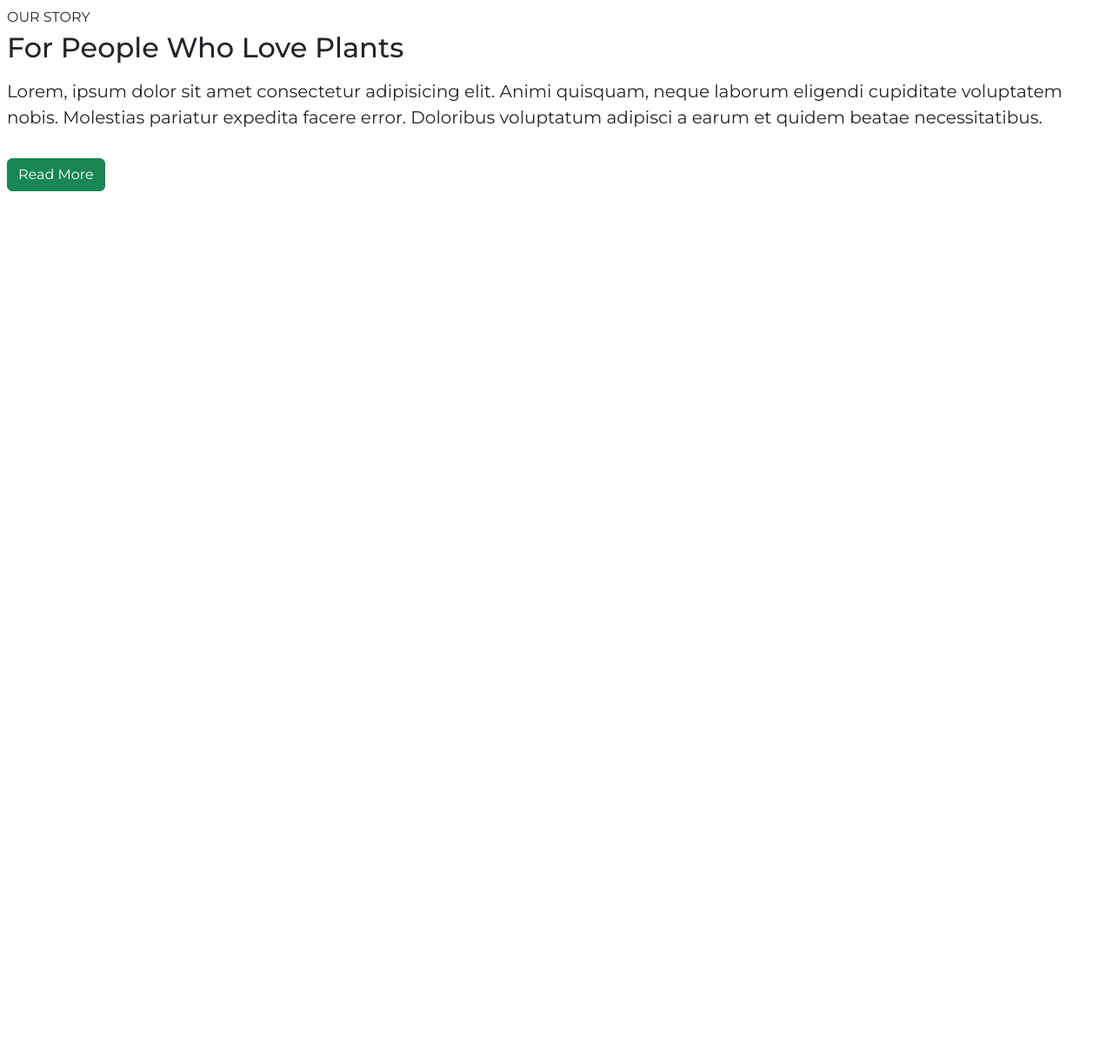
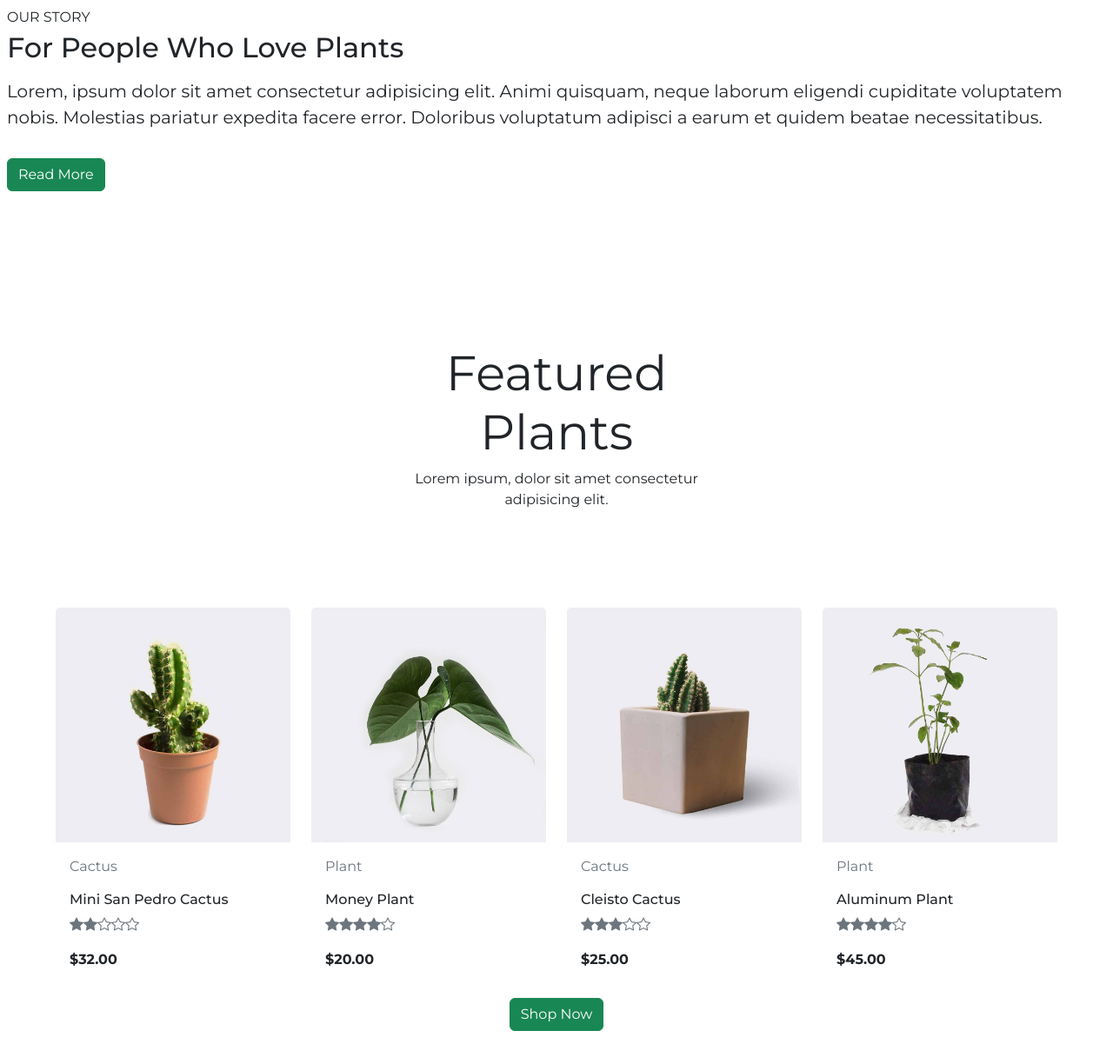
Before and after one commit to sophia0307/Plants_Store_Site, a plain HTML site: page index.html in a window 1280 px wide. Shown: the part 2266-3490 px from the top of the page at 87% size. Before the commit the page ends 2518 px from the top, so only its background shows below. Drawn offline with nearby package versions, Linux system fonts and the light colour scheme.

Commit message:
main > featured plants 완료
main > featured plants section 완료

```diff
--- a/index.html
+++ b/index.html
@@ -147,13 +147,78 @@
         <!-- about -->
         <div class="my-4">
             <img src="./images/bg04.jpg" class="img-fluid" alt="Our Story">
-            <div class="col-md-12 p-2 ">
+            <div class="col-md-12 p-2">
                 <p class="mb-1">OUR STORY</p>
                 <h2 class="mb-1">For People Who Love Plants</h2>
                 <p class="lead fw-normal my-3">Lorem, ipsum dolor sit amet consectetur adipisicing elit. Animi quisquam, neque laborum eligendi cupiditate voluptatem nobis. Molestias pariatur expedita facere error. Doloribus voluptatum adipisci a earum et quidem beatae necessitatibus.</p>
                 <a class="btn btn-success mt-3" href="#">Read More</a>
             </div>
         </div>
+
+        <!-- featured plants -->
+        <div class="position-relative overflow-hidden p-3 p-md-5 m-md-3 text-center">
+            <div class="col-md-5 p-lg-5 mx-auto my-5">
+                <h2 class="display-4 fw-normal text-dark">Featured Plants</h2>
+                <p>Lorem ipsum, dolor sit amet consectetur adipisicing elit.</p>
+            </div>
+
+            <div class="row row-cols-md-4 g-4">
+                <div class="col">
+                    <div class="card h-100 custom_card">
+                        <img src="./images/cactus01.jpg" class="card-img-top" alt="Mini San Pedro Cactus Image"><!--product image-->
+                        <div class="card-body text-start">
+                            <p class="card-text fs-6 text-secondary">Cactus</p><!--product category-->
+                            <h5 class="card-title text-capitalize fs-6">Mini San Pedro Cactus</h5><!--product name-->
+                            <p class="card-text custom_star_rating fs-6 text-secondary"><!--product star rating -->
+                                <i class="bi bi-star-fill"></i><i class="bi bi-star-fill"></i><i class="bi bi-star"></i><i class="bi bi-star"></i><i class="bi bi-star"></i>
+                            </p>
+                            <p class="card-text fs-6 text-dark fw-bold">$32.00</p><!--product price -->
+                        </div>
+                    </div>
+                </div>
+                <div class="col">
+                    <div class="card h-100 custom_card">
+                        <img src="./images/plant01.jpg" class="card-img-top" alt="Money Plant Image"><!--product image-->
+                        <div class="card-body text-start">
+                            <p class="card-text fs-6 text-secondary">Plant</p><!--product category-->
+                            <h5 class="card-title text-capitalize fs-6">Money Plant</h5><!--product name-->
+                            <p class="card-text custom_star_rating fs-6 text-secondary"><!--product star rating -->
+                                <i class="bi bi-star-fill"></i><i class="bi bi-star-fill"></i><i class="bi bi-star-fill"></i><i class="bi bi-star-fill"></i><i class="bi bi-star"></i>
+                            </p>
+                            <p class="card-text fs-6 text-dark fw-bold">$20.00</p><!--product price -->
+                        </div>
+                    </div>
+                </div>
+                <div class="col">
+                    <div class="card h-100 custom_card">
+                        <img src="./images/cactus02.jpg" class="card-img-top" alt="Cleistocactus Cactus Image"><!--product image-->
+                        <div class="card-body text-start">
+                            <p class="card-text fs-6 text-secondary">Cactus</p><!--product category-->
+                            <h5 class="card-title text-capitalize fs-6">Cleisto Cactus</h5><!--product name-->
+                            <p class="card-text custom_star_rating fs-6 text-secondary"><!--product star rating -->
+                                <i class="bi bi-star-fill"></i><i class="bi bi-star-fill"></i><i class="bi bi-star-fill"></i><i class="bi bi-star"></i><i class="bi bi-star"></i>
+                            </p>
+                            <p class="card-text fs-6 text-dark fw-bold">$25.00</p><!--product price -->
+                        </div>
+                    </div>
+                </div>
+                <div class="col">
+                    <div class="card h-100 custom_card">
+                        <img src="./images/plant02.jpg" class="card-img-top" alt="Aluminum Plant Image"><!--product image-->
+                        <div class="card-body text-start">
+                            <p class="card-text fs-6 text-secondary">Plant</p><!--product category-->
+                            <h5 class="card-title text-capitalize fs-6">Aluminum Plant</h5><!--product name-->
+                            <p class="card-text custom_star_rating fs-6 text-secondary"><!--product star rating -->
+                                <i class="bi bi-star-fill"></i><i class="bi bi-star-fill"></i><i class="bi bi-star-fill"></i><i class="bi bi-star-fill"></i><i class="bi bi-star"></i>
+                            </p>
+                            <p class="card-text fs-6 text-dark fw-bold">$45.00</p><!--product price -->
+                        </div>
+                    </div>
+                </div>
+            </div>
+            <a class="btn btn-success mt-3" href="#">Shop Now</a>
+        </div>
+
     </main>
 <!-- bootstrap script -->
 <script src="https://cdn.jsdelivr.net/npm/bootstrap@5.3.0-alpha1/dist/js/bootstrap.bundle.min.js" integrity="sha384-w76AqPfDkMBDXo30jS1Sgez6pr3x5MlQ1ZAGC+nuZB+EYdgRZgiwxhTBTkF7CXvN" crossorigin="anonymous"></script>
```
